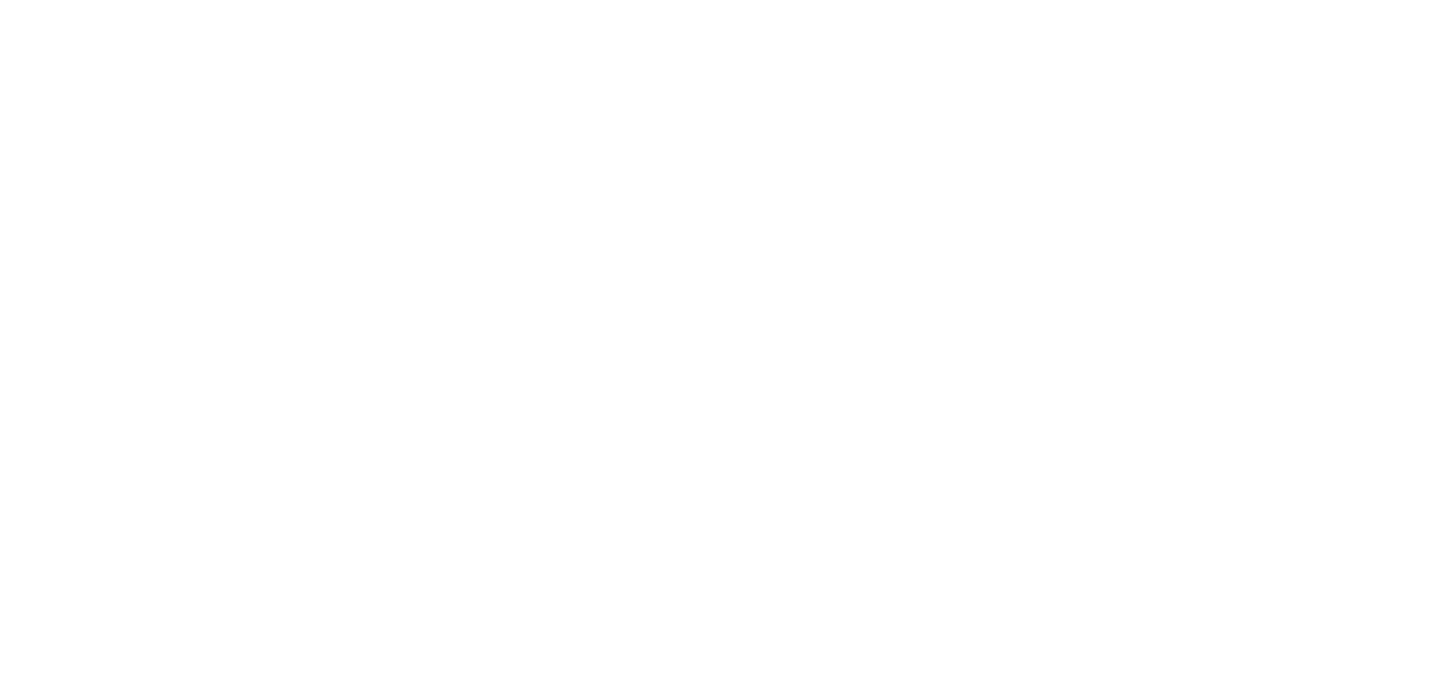
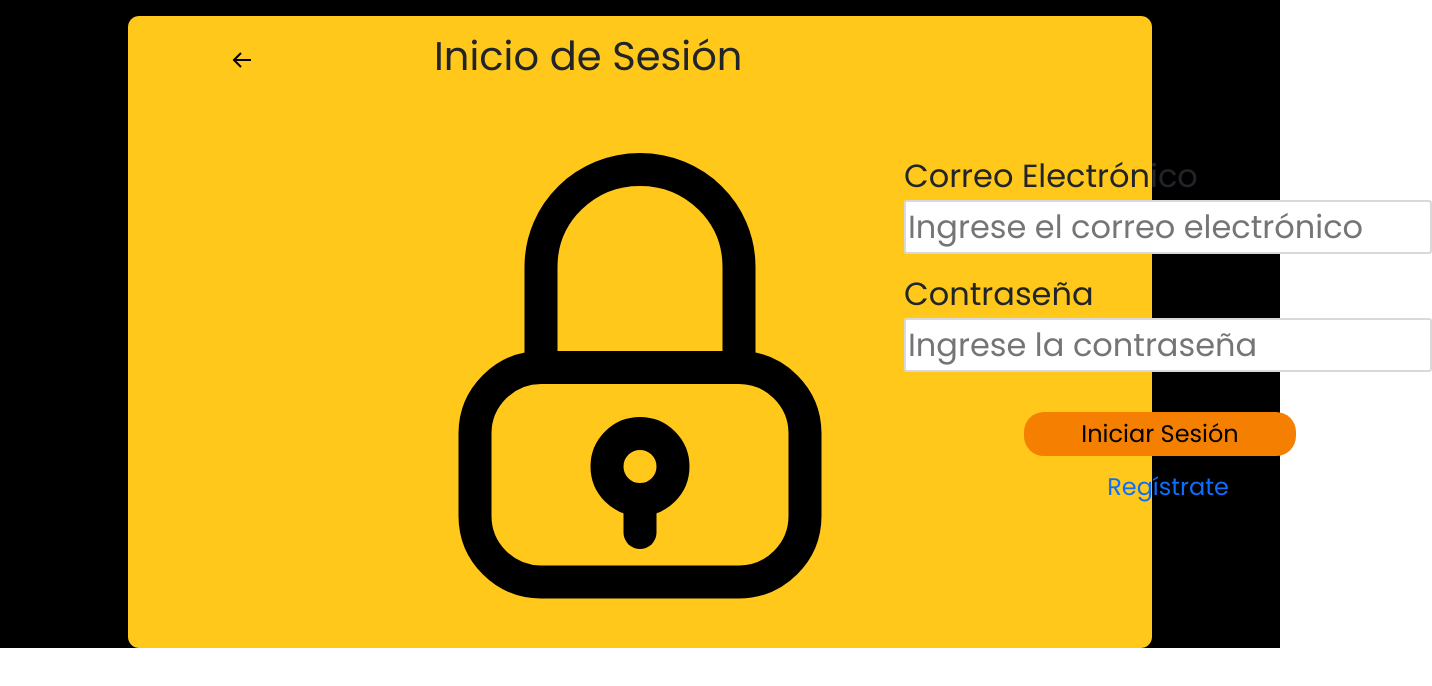
Before and after one commit to daniitoro29/studyBuddy, a React (Vite) app: page /login in a window 1280 px wide. Before the commit this address had no page. Shown: the top 686 px of the page, 1432 px wide, since content can reach past the window. Built offline with nearby package versions, Linux system fonts and the light colour scheme.

Commit message:
Created userLogin method to login

```diff
--- a/package.json
+++ b/package.json
@@ -10,11 +10,14 @@
     "preview": "vite preview"
   },
   "dependencies": {
+    "axios": "^1.5.1",
     "bootstrap": "^5.3.2",
+    "jwt-decode": "^3.1.2",
     "react": "^18.2.0",
     "react-bootstrap": "^2.9.0",
     "react-dom": "^18.2.0",
-    "react-router-dom": "^6.16.0"
+    "react-router-dom": "^6.16.0",
+    "sweetalert2": "^11.7.31"
   },
   "devDependencies": {
     "@types/react": "^18.2.15",
--- a/src/pages/LandingPage/LandingPage.jsx
+++ b/src/pages/LandingPage/LandingPage.jsx
@@ -13,7 +13,6 @@ function Landing () {
     <>
     <div className={baseClassName}>
         <Navbar/>
-        <Login />
         <Information/>
         <About/>
         <Contact/>
--- a/src/pages/Login/Login.jsx
+++ b/src/pages/Login/Login.jsx
@@ -1,46 +1,85 @@
-import React from 'react'
+import React, { useState } from 'react';
 import arrowBack from "../../assets/arrowBack.svg";
 import padlock from "../../assets/padlock.svg";
+import { userLogin } from "../../services/Login";
+import { useNavigate } from "react-router-dom";
 
-const baseClassName='login-container'
+const baseClassName = 'login-container';
 
 function Login() {
+  const navigate = useNavigate();
+  const [formData, setFormData] = useState({
+    email: '',
+    password: '',
+  });
+  const [isLoading, setIsLoading] = useState(false);
+
+  const handleInputChange = (event) => {
+    const { name, value } = event.target;
+    setFormData({
+      ...formData,
+      [name]: value,
+    });
+  };
+
+  const handleSubmit = (event) => {
+    event.preventDefault();
+    setIsLoading(true); // Establecer estado de carga al iniciar sesión
+    userLogin(formData, navigate)
+      .then(() => {
+        setIsLoading(false); // Establecer estado de carga a false después de recibir la respuesta 200
+      })
+      .catch((error) => {
+        setIsLoading(false); // Establecer estado de carga a false en caso de error
+        console.log(error);
+      });
+  };
+
   return (
     <div className={`${baseClassName}`}>
       <div className={`${baseClassName}_containerLogin`}>
         <div className={`${baseClassName}_titleAndArrowBack`}>
-          <img src={arrowBack}/>
+          <img src={arrowBack} alt="Volver" />
           <h1>Inicio de Sesión</h1>
         </div>
         <div>
           <div className={`${baseClassName}_formAndSvg`}>
-            <img src={padlock} />
+            <img src={padlock} alt="Candado" />
             <div>
-              <form action="" method='post' className={`${baseClassName}_form`}>
+              <form onSubmit={handleSubmit} className={`${baseClassName}_form`}>
                 <div className={`${baseClassName}_inputs`}>
                   <label>Correo Electrónico</label>
                   <br />
-                  <input type="text" placeholder='Ingrese el correo electrónico' />
+                  <input
+                    type="text"
+                    name="email"
+                    placeholder="Ingrese el correo electrónico"
+                    value={formData.email}
+                    onChange={handleInputChange}
+                  />
                 </div>
                 <div className={`${baseClassName}_inputs`}>
                   <label>Contraseña</label>
                   <br />
-                  <input type="text" placeholder='Ingrese la contraseña' />
+                  <input
+                    type="password"
+                    name="password"
+                    placeholder="Ingrese la contraseña"
+                    value={formData.password}
+                    onChange={handleInputChange}
+                  />
                 </div>
-                <button
-                  variant="outline-success"
-                  className={`${baseClassName}_button1`}
-                >
+                <button type="submit" className={`${baseClassName}_button1`}>
                   Iniciar Sesión
                 </button>
-                <a href="">Registrate</a>
+                <a href="">Regístrate</a>
               </form>
             </div>
           </div>
         </div>
       </div>
     </div>
-  )
+  );
 }
 
-export default Login
+export default Login;
--- a/src/pages/Navbar/Navbar.jsx
+++ b/src/pages/Navbar/Navbar.jsx
@@ -3,6 +3,7 @@ import Container from "react-bootstrap/Container";
 import Navbar from "react-bootstrap/Navbar";
 import logo from "../../assets/logo.png";
 import Button from "react-bootstrap/Button";
+import { NavLink } from "react-router-dom";
 
 const NAVBAR_LINKS = [
   {
@@ -37,7 +38,7 @@ function renderNavbarLinks() {
   ));
 }
 
-function  NavBar() {
+function NavBar() {
   return (
     <Navbar className={`bg-body-tertiary ${baseClassName}`}>
       <Container>
@@ -60,12 +61,17 @@ function  NavBar() {
         >
           Registrate
         </Button>
-        <Button
-          variant="outline-success"
-          className={`${baseClassName}_button2`}
+        <NavLink
+          to={"/login"}
         >
-          Iniciar sesión
-        </Button>
+          <Button
+            variant="outline-success"
+            className={`${baseClassName}_button2`}
+          >
+            Iniciar sesión
+          </Button>
+        </NavLink>
+
       </Container>
     </Navbar>
   );
--- a/src/pages/index.scss
+++ b/src/pages/index.scss
@@ -1,2 +1,3 @@
 @import './Navbar/Navbar';
 @import './LandingPage/LandingPage';
+@import './Login/Login';
--- a/src/routes/AppRouter.jsx
+++ b/src/routes/AppRouter.jsx
@@ -1,12 +1,15 @@
-import {Routes, Route} from 'react-router-dom'
+import { Routes, Route, Outlet } from 'react-router-dom';
+import { Suspense } from 'react';
 import Landing from "../pages/LandingPage/LandingPage";
+import Login from "../pages/Login/Login";
 
 export const AppRouter = () => {
   return (
     <>
-      {/* Landing page */}
       <Routes>
         <Route path="/" element={<Landing />} />
+        <Route path="/login" element={<Login />} />
+        <Route path="/welcome" element={<Login />} />
       </Routes>
     </>
   );
--- /dev/null
+++ b/src/services/Login.js
@@ -0,0 +1,41 @@
+import axios from "axios";
+import jwtDecode from "jwt-decode";
+import Swal from "sweetalert2";
+const URL = "https://studybuddy-backend.vercel.app";
+
+// Login user - Endpoint https://studybuddy-backend.vercel.app/api/user
+/*
+* @param correo: user email
+* @param contrasena: user password
+*/
+export const userLogin = async ({ correo, contrasena }, navigate) => {
+    try {
+        const response = await axios.post(`${URL}/api/user`, {
+            correo,
+            contrasena,
+        });
+
+        if (response.status === 200 && response.data) {
+            Swal.fire({
+                title: response.data.messagge,
+                icon: "success",
+                timer: 1500,
+                showConfirmButton: false,
+            }).then(() => {
+                const authToken = response.data.token;
+                localStorage.setItem("token", authToken);
+                const usuario = jwtDecode(authToken);
+                localStorage.setItem("name", usuario.nameAdmin)
+                location.href = "/welcome";
+
+            });
+        }
+    } catch (error) {
+        if (error.response.status === 400) {
+            Swal.fire({
+                icon: "error",
+                title: 'Por favor verifique sus datos.',
+            });
+        }
+    }
+};
```
Also changed, not shown: src/pages/Welcome/Welcome.jsx (added, +11 -0 lines), src/pages/Welcome/Welcome.scss (added), 1 other file (tests, documents, lock files or other folders).
